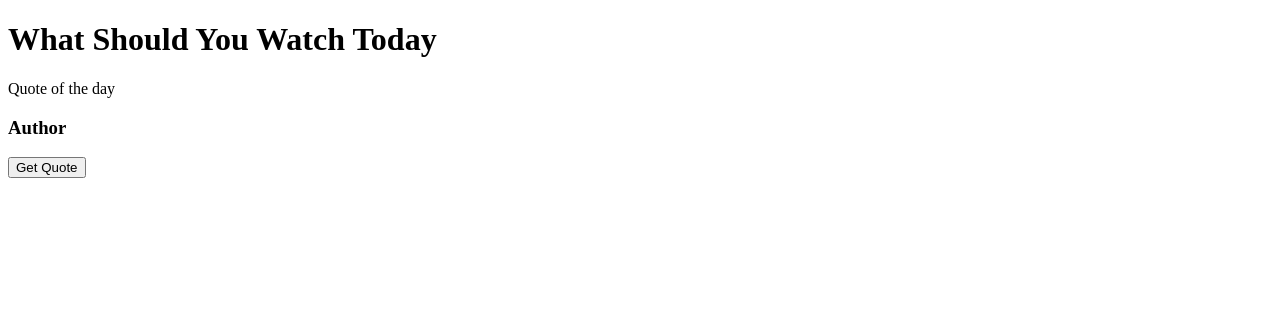
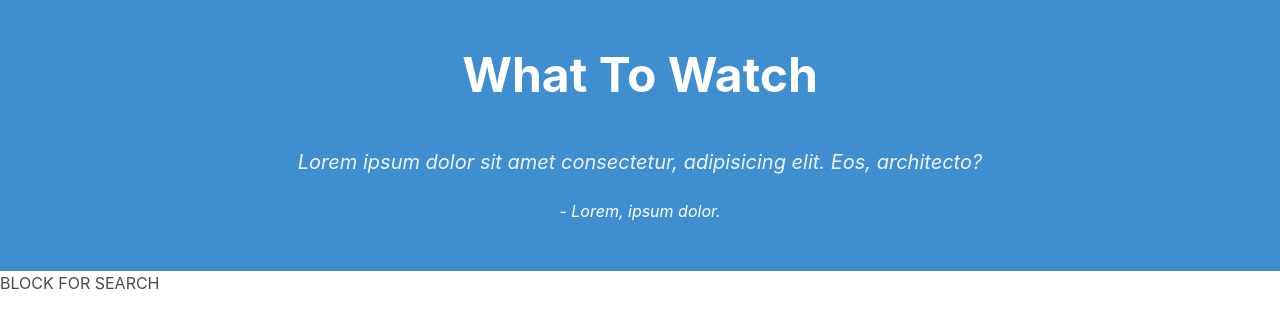
Before and after one commit to graciaan/Class-Project-1, a plain HTML site: page index.html in a window 1280 px wide. Drawn offline with nearby package versions, Linux system fonts and the light colour scheme.

Commit message:
Added Bulma framework and made the pages Hero

```diff
--- a/index.html
+++ b/index.html
@@ -5,29 +5,41 @@
     <meta http-equiv="X-UA-Compatible" content="IE=edge">
     <meta name="viewport" content="width=device-width, initial-scale=1.0">
     <title>What To Watch</title>
-    <!-- GOOGLE FONT STYLING  -->
-     <link
-      href="https://fonts.googleapis.com/css2?family=Poppins:wght@400;600&display=swap"
-      rel="stylesheet"
-     />
+
     <!-- CSS LINK-->
     <link rel="stylesheet" href="/assets/style.css" />
+    <!-- FRAMEWORK LINK (BULMA)-->
+    <link rel="stylesheet" href="https://cdn.jsdelivr.net/npm/bulma@0.9.4/css/bulma.min.css">
 </head>
 
 <body>
 
-    <div class="wrapper">
-        <div class="container">
-        <h1 class="WelcomeMessage" > What Should You Watch Today </h1>
-          <p id="quote">
-            Quote of the day
-          </p>
-          <h3 id="author">Author</h3>
-          <button id="btn">Get Quote</button>
-        </div>
-      </div>
-      <!-- JAVA LINK -->
-      <script src="/assets/script.js"></script>
+<!-- PAGE HERO -->
+<section class="hero is-info has-background">
+  <div class="hero-body">
+    <div class="container has-text-centered">
+    <!-- TITLE OF WEBSITE -->
+    <p class="title is-size-1 has-text-weight-bold">
+      What To Watch
+    </p>
+    <!-- THIS IS THE CLASS FOR THE RANDOM QUOTE API -->
+    <p class="subtitle mt-6 is-italic">
+      Lorem ipsum dolor sit amet consectetur, adipisicing elit. Eos, architecto?
+    </p>
+    <!-- THIS IS THE CLASS FOE THE RANDOM QUOTE AUTHOR API-->
+    <p class="Author is-italic">- Lorem, ipsum dolor.</p>
+  </div>
+  </div>
+</section>
+
+BLOCK FOR SEARCH
+
+
+
+
+<!-- JAVA LINK -->
+<script src="/assets/script.js"></script>
 
 </body>
+
 </html>
```
Also changed, not shown: assets/images/mroll.jpg (added).
